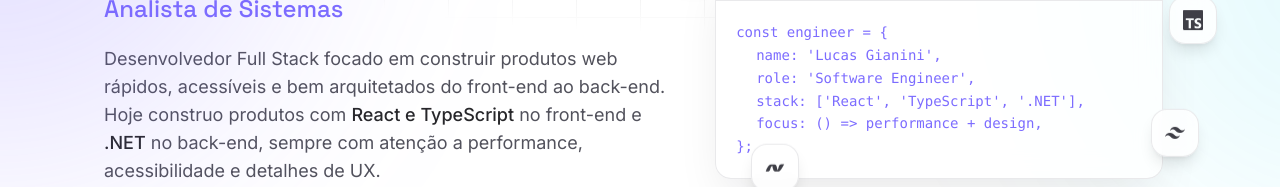
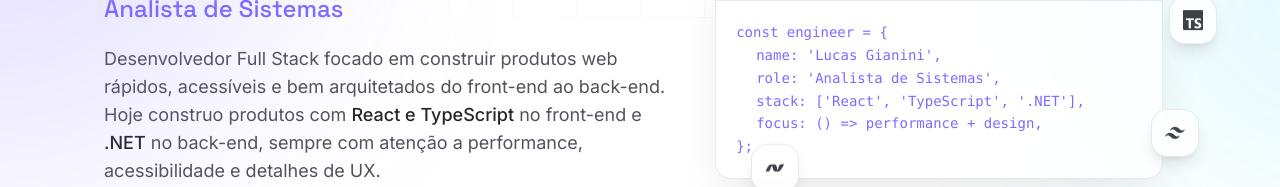
Before and after one commit to Gianinil/lucas-gianini-portfolio, a React (Vite) app: page / in a window 1280 px wide. Shown: the part 367-554 px from the top of the page. Built offline with nearby package versions, Linux system fonts and the light colour scheme.

Commit message:
Rebrand remaining "Software Engineer" mentions to "Analista de Sistemas"
Keeps the hero code snippet, OG/Twitter descriptions, the OG image, the
web manifest, and the contact subtitle consistent with the title/meta/
JSON-LD changes already made.

```diff
--- a/index.html
+++ b/index.html
@@ -23,7 +23,7 @@
     <meta property="og:title" content="Lucas Gianini - Analista de Sistemas & Full Stack Developer" />
     <meta
       property="og:description"
-      content="Portfólio de Lucas Gianini, Software Engineer especializado em React, TypeScript e .NET. Projetos, experiência e formas de contato."
+      content="Portfólio de Lucas Gianini, Analista de Sistemas especializado em React, TypeScript e .NET. Projetos, experiência e formas de contato."
     />
     <meta property="og:url" content="https://gianinil.github.io/lucas-gianini-portfolio/" />
     <meta property="og:image" content="https://gianinil.github.io/lucas-gianini-portfolio/og-image.svg" />
@@ -36,7 +36,7 @@
     <meta name="twitter:title" content="Lucas Gianini - Analista de Sistemas & Full Stack Developer" />
     <meta
       name="twitter:description"
-      content="Portfólio de Lucas Gianini, Software Engineer especializado em React, TypeScript e .NET."
+      content="Portfólio de Lucas Gianini, Analista de Sistemas especializado em React, TypeScript e .NET."
     />
     <meta name="twitter:image" content="https://gianinil.github.io/lucas-gianini-portfolio/og-image.svg" />
 
--- a/src/components/sections/Contact.tsx
+++ b/src/components/sections/Contact.tsx
@@ -51,7 +51,7 @@ export function Contact() {
       id="contato"
       eyebrow="Contato"
       title="Vamos conversar"
-      subtitle="Aberto a oportunidades de Front-End, Full Stack ou Software Engineering. Me chame por aqui ou pelas redes abaixo."
+      subtitle="Aberto a oportunidades de Front-End, Full Stack ou Analista de Sistemas. Me chame por aqui ou pelas redes abaixo."
     >
       <div className="grid gap-10 lg:grid-cols-[1fr_1.2fr] lg:gap-16">
         <RevealOnScroll variants={fadeInUp} className="space-y-6">
--- a/src/components/sections/HeroVisual.tsx
+++ b/src/components/sections/HeroVisual.tsx
@@ -5,7 +5,7 @@ import { EASE_PREMIUM } from '@/constants';
 const CODE_LINES = [
   { text: 'const engineer = {', indent: 0 },
   { text: "name: 'Lucas Gianini',", indent: 1 },
-  { text: "role: 'Software Engineer',", indent: 1 },
+  { text: "role: 'Analista de Sistemas',", indent: 1 },
   { text: "stack: ['React', 'TypeScript', '.NET'],", indent: 1 },
   { text: 'focus: () => performance + design,', indent: 1 },
   { text: '};', indent: 0 },
```
Also changed, not shown: public/og-image.svg, public/site.webmanifest.
